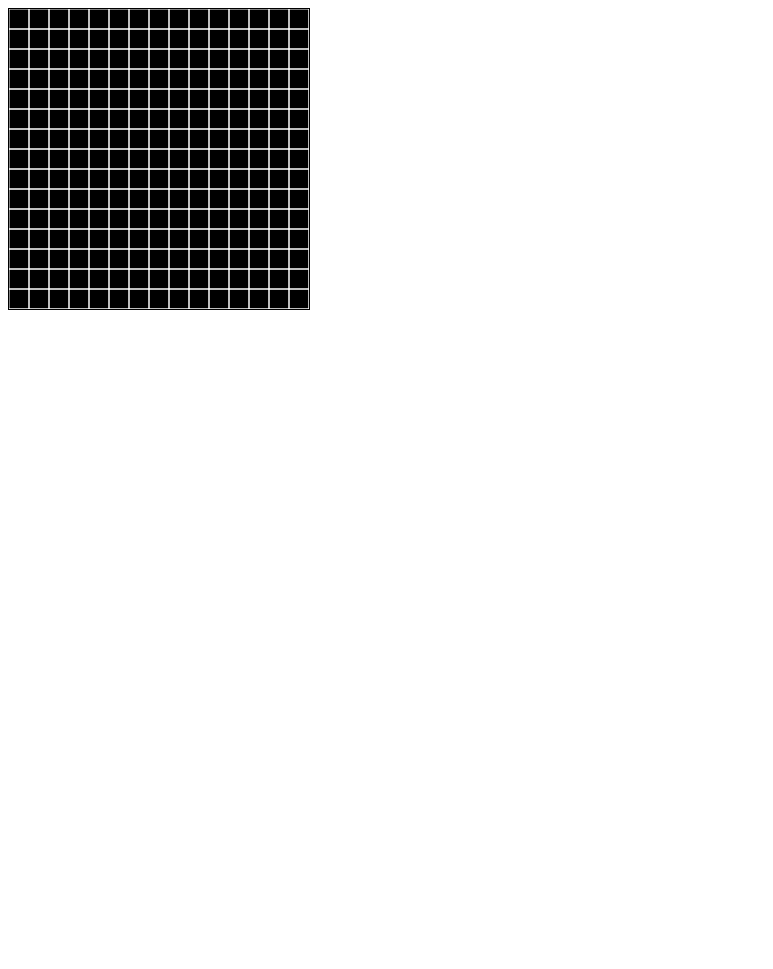
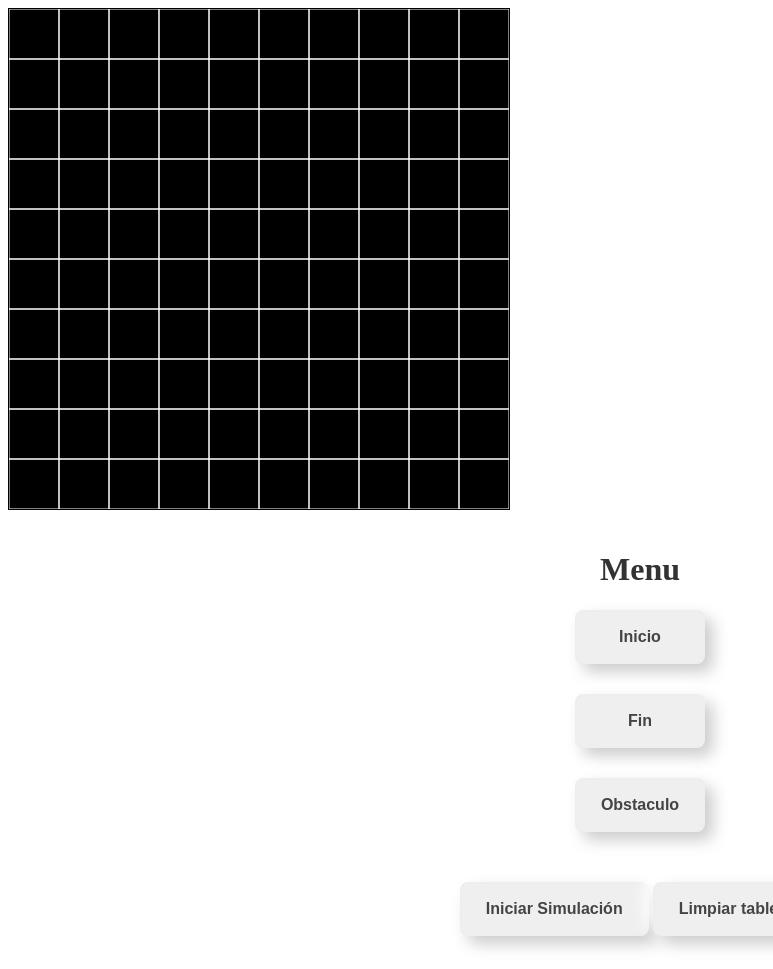
Before and after one commit to Tiberiuss/IC, a plain HTML site: page P1/index.html in a window 1280 px wide. Shown: the whole page, without its empty margins (0-773 px from the left). Before the commit the page ends 800 px from the top, so only its background shows below. Drawn offline with Linux system fonts and the light colour scheme.

Commit message:
Canvas funcional con botones

```diff
--- /dev/null
+++ b/P1/Cell.js
@@ -0,0 +1,61 @@
+const CELL_TYPE = {
+    BLANK: "BLANK",
+    START: "START",
+    END: "END",
+    BLOCKED: "BLOCKED",
+}
+
+const fromString = (str) => {
+    switch (str) {
+        case CELL_TYPE.BLANK:
+            return CELL_TYPE.BLANK
+            break;
+        case CELL_TYPE.START:
+            return CELL_TYPE.START
+            break;
+        case CELL_TYPE.END:
+            return CELL_TYPE.END
+            break;
+        case CELL_TYPE.BLOCKED:
+            return CELL_TYPE.BLOCKED
+            break;
+        default:
+            break;
+    }
+}
+
+class Cell {
+    constructor(x, y, w) {
+        this.x = x;
+        this.y = y;
+        this.w = w;
+        this.type = CELL_TYPE.BLANK
+        this.pintado = false;
+    }
+
+    pintar() {
+        console.log(this.type);
+        switch (this.type) {
+            case CELL_TYPE.BLANK:
+                ctx.strokeStyle = 'white'
+                ctx.strokeRect(this.x, this.y, this.w, this.w)
+                break;
+            case CELL_TYPE.START:
+                ctx.fillStyle = 'blue'
+                ctx.fillRect(this.x, this.y, this.w, this.w)
+                break;
+            case CELL_TYPE.END:
+                ctx.fillStyle = 'yellow'
+                ctx.fillRect(this.x, this.y, this.w, this.w)
+                break;
+            case CELL_TYPE.BLOCKED:
+                ctx.fillStyle = 'red'
+                ctx.fillRect(this.x, this.y, this.w, this.w)
+                break;
+        }
+    }
+
+    checkIn(x, y) {
+        return x > this.x && x < this.x + this.w && y > this.y && y < this.y + this.w;
+    }
+}
--- /dev/null
+++ b/P1/css/index.css
@@ -0,0 +1,50 @@
+body {
+    color: #333;
+    text-align: center;
+}
+
+canvas {
+    border: 1px solid black;
+}
+
+.wrapper {
+    display: grid;
+    grid-template-columns: 2;
+    grid-template-rows: 2;
+}
+
+.innerWrapper {
+    margin: 20px;
+    grid-column: 1/2;
+}
+
+.wrapperButtons {
+    display: inline;
+}
+
+button {
+    font-weight: bold;
+    color: #444;
+    font-size: 1rem;
+    padding: 1rem 1.5rem;
+    margin-bottom: 30px;
+    border: 2px solid #eee;
+    border-radius: .5rem;
+    cursor: pointer;
+    transition: all 1s ease;
+    box-shadow: .5rem .5rem 1rem #ccc,
+        -.5rem -.5rem 1rem #fff;
+
+}
+
+.menu {
+    display: inline-flex;
+    flex-direction: column;
+
+}
+
+
+.active {
+    background-color: #333;
+    color: white !important;
+}
--- a/P1/index.html
+++ b/P1/index.html
@@ -1,18 +1,34 @@
 <!DOCTYPE html>
 <html lang="en">
+
 <head>
     <meta charset="UTF-8">
     <meta http-equiv="X-UA-Compatible" content="IE=edge">
     <meta name="viewport" content="width=device-width, initial-scale=1.0">
-    <title>Document</title>
-    <style>
-        canvas {
-            border: 1px solid black;
-        }
-    </style>
+    <title>Practica 1</title>
+    <link rel="stylesheet" href="css/index.css">
 </head>
+
 <body>
-    <canvas id="canvas"></canvas>
+    <div class="wrapper">
+        <canvas id="canvas"></canvas>
+        <div class="innerWrapper">
+            <h1>Menu</h1>
+            <div id="cellType" class="menu">
+                <button value="START">Inicio</button>
+                <button value="END">Fin</button>
+                <button value="BLOCKED">Obstaculo</button>
+            </div>
+        </div>
+        <div class="wrapperButtons">
+            <button id="start">Iniciar Simulación</button>
+            <button id="reset">Limpiar tablero</button>
+        </div>
+    </div>
+
+    <script src="Cell.js"></script>
     <script src="script.js"></script>
+
 </body>
+
 </html>
--- a/P1/script.js
+++ b/P1/script.js
@@ -1,67 +1,88 @@
+const COLS = 10
+const ROWS = 10
+const CELLSIZE = 50;
+
+const WIDTH = COLS * CELLSIZE
+const HEIGHT = ROWS * CELLSIZE
+
+let tipo_celda = document.querySelector('#cellType')
+let start_sim = document.querySelector('#start')
+let reset_sim = document.querySelector('#reset')
 let canvas = document.querySelector('canvas')
-canvas.width=300
-canvas.height=300
-const COLS = 30
-const ROWS = 30
+let ctx = canvas.getContext('2d')
+let SELECTED_CELL = CELL_TYPE.BLANK
+canvas.width = WIDTH
+canvas.height = HEIGHT
 
-let ctx = canvas.getContext('2d')
-ctx.strokeStyle = 'white'
-ctx.fillStyle = 'black'
-ctx.fillRect(0,0,600,600)
+tipo_celda.addEventListener('click', (e) => {
+    console.log(e.target.tagName);
+    if (e.target.tagName !== 'DIV') {
+        console.log(e.target)
+        document.querySelectorAll('.active').forEach(el => el.classList.remove('active'))
+        e.target.classList.add('active')
+        SELECTED_CELL = fromString(e.target.value)
+    }
+})
 
-class Celda {
-    constructor (x, y, w) {
-        this.x = x;
-        this.y = y;
-        this.w = w;
-        this.pintado = false;
-      }
+start_sim.addEventListener('click', () => {
+    start()
+})
 
-    pintar() {
-        ctx.save()
-        if(this.pintado) {
-            ctx.fillStyle = 'yellow'
-            ctx.fillRect(this.x,this.y,this.w,this.w)
-        }else {
-            ctx.strokeRect(this.x,this.y,this.w,this.w)
-        }
-        ctx.restore()
-    }
+reset_sim.addEventListener('click', () => {
+    reset()
+})
 
-    checkIn(x,y) {
-        return x > this.x && x < this.x+this.w && y > this.y && y < this.y + this.w;
-    }
-}
-
-function pintar(){
-    ctx.fillRect(0,0,600,600)
+function pintar() {
+    ctx.strokeStyle = 'white'
+    ctx.fillStyle = 'black'
+    ctx.fillRect(0, 0, WIDTH, HEIGHT)
     for (let i = 0; i < COLS; i++) {
         for (let j = 0; j < ROWS; j++) {
-           grid[i][j].pintar()
+            grid[i][j].pintar()
         }
     }
 }
 
-let grid = new Array(COLS)
-for (let i = 0; i < COLS; i++) {
-    grid[i] = new Array(ROWS)
-    for (let j = 0; j < ROWS; j++) {
-       grid[i][j] = new Celda(i*20,j*20,20,20)
-    }
-}
 
-pintar()
-
-canvas.addEventListener('click',(event) => {
+canvas.addEventListener('click', (event) => {
     let rect = canvas.getBoundingClientRect();
-    let mouseX =event.x - rect.left;
+    let mouseX = event.x - rect.left;
     let mouseY = event.y - rect.top;
     for (let i = 0; i < COLS; i++) {
         for (let j = 0; j < ROWS; j++) {
-            if(grid[i][j].checkIn(mouseX,mouseY)){
-                grid[i][j].pintado = !grid[i][j].pintado
+            if (grid[i][j].checkIn(mouseX, mouseY)) {
+                if (grid[i][j].type === SELECTED_CELL) {
+                    grid[i][j].type = CELL_TYPE.BLANK
+                } else {
+                    grid[i][j].type = SELECTED_CELL
+                }
             }
         }
     }
     pintar()
 })
+
+let grid = makeGrid()
+
+function makeGrid() {
+    let grid = new Array(COLS)
+    for (let i = 0; i < COLS; i++) {
+        grid[i] = new Array(ROWS)
+        for (let j = 0; j < ROWS; j++) {
+            grid[i][j] = new Cell(i * CELLSIZE, j * CELLSIZE, CELLSIZE, CELLSIZE)
+        }
+    }
+    return grid;
+}
+
+function reset() {
+    grid = makeGrid()
+    pintar()
+}
+
+function start() {
+    console.log("ALGORITMO GUAPO");
+}
+
+
+pintar()
```
